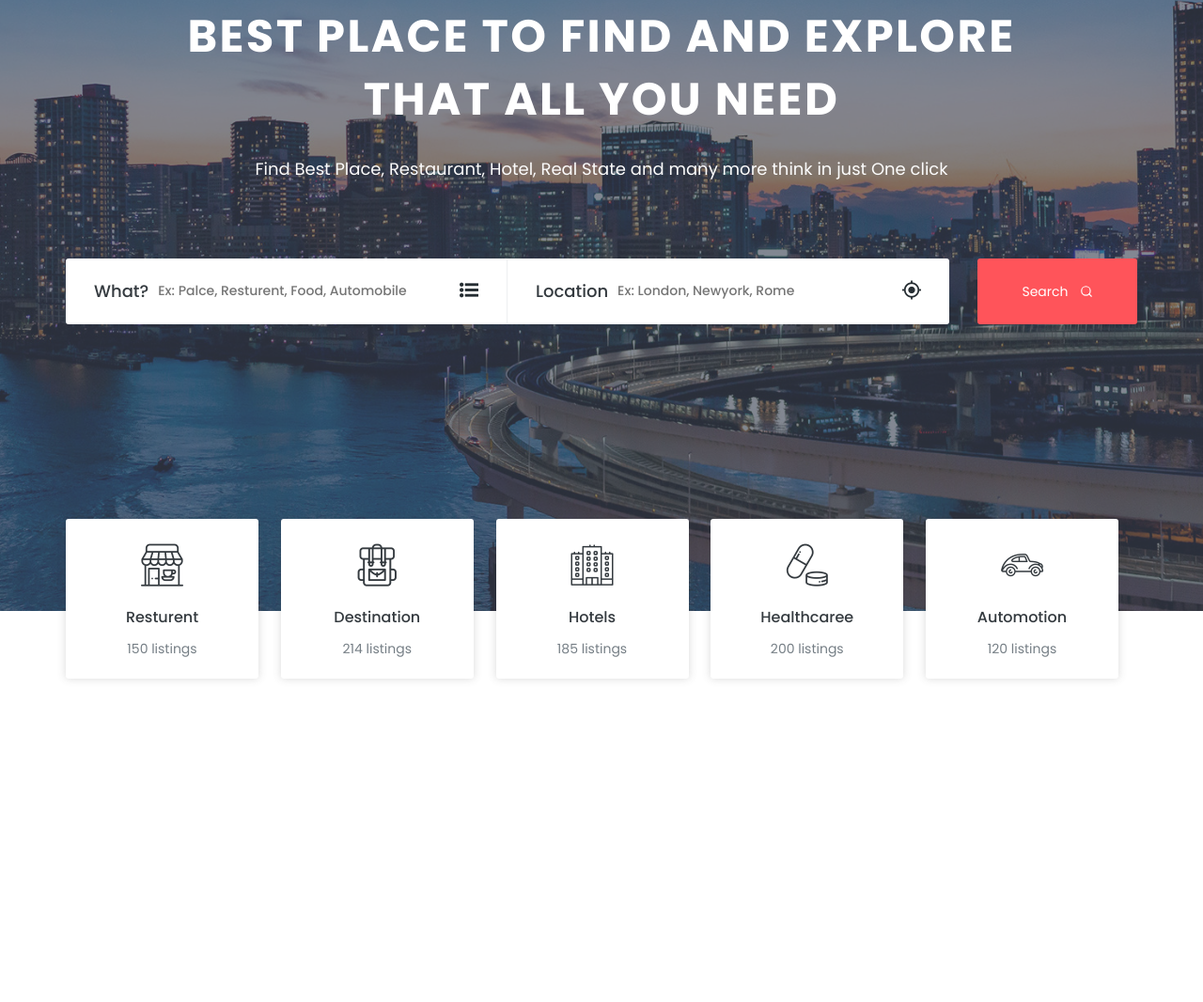
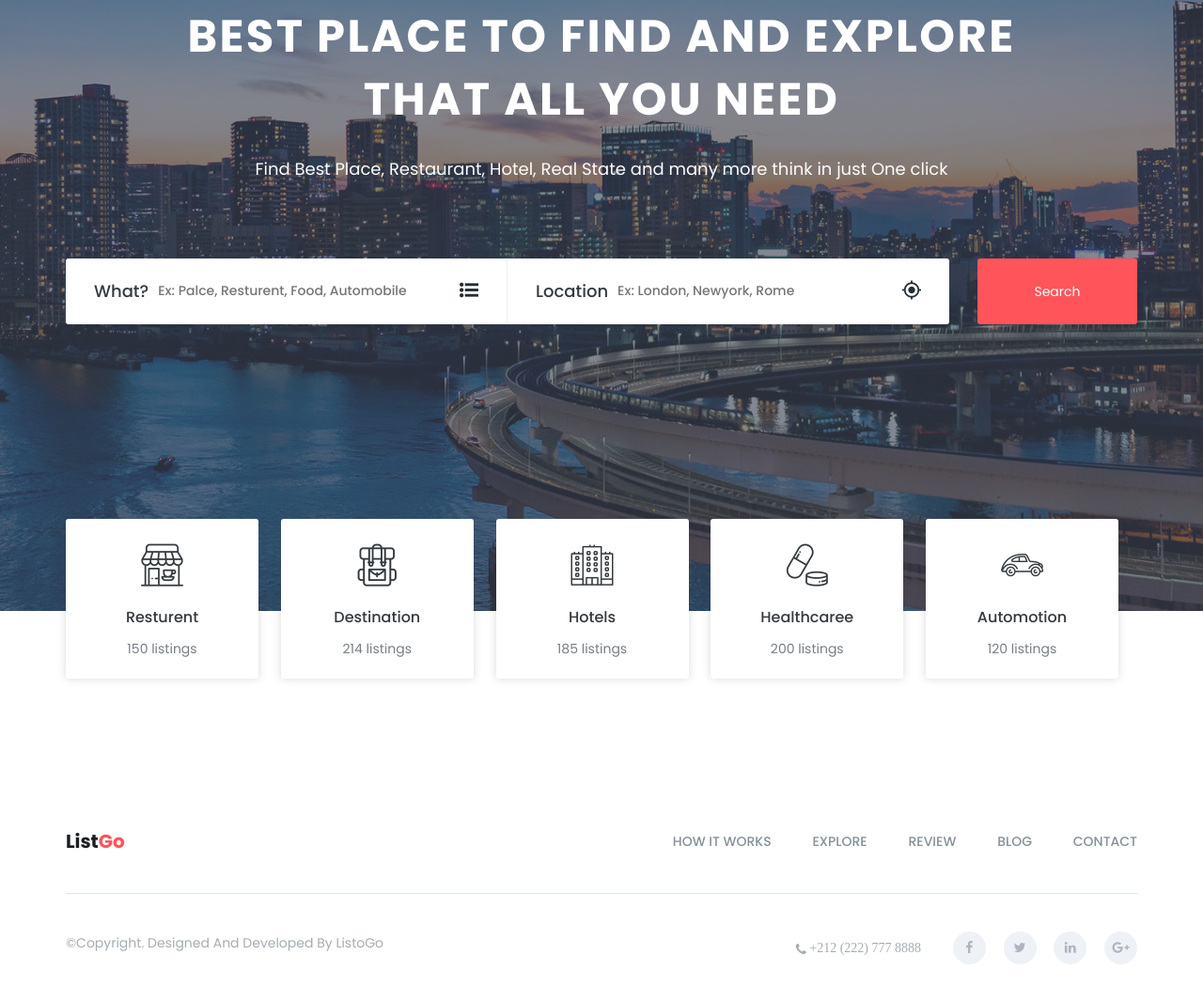
Before and after one commit to mustapha-moutaki/starter-listogo-v1.0, a plain HTML site: page home.html in a window 1280 px wide. Shown: the part 280-1346 px from the top of the page at 94% size. Before the commit the page ends 1120 px from the top, so only its background shows below. Drawn offline with nearby package versions, Linux system fonts and the light colour scheme.

```diff
--- a/blog.html
+++ b/blog.html
@@ -120,12 +120,12 @@
                     <!-- Collect the nav links, forms, and other content for toggling -->
                     <div class="collapse navbar-collapse menu-ui-design" id="navbar-menu">
                         <ul class="nav navbar-nav navbar-right" data-in="fadeInDown" data-out="fadeOutUp">
-                            <li class=" scroll active"><a href="#home">home</a></li>
-                            <li class="scroll"><a href="#works">how it works</a></li>
-                            <li class="scroll"><a href="#explore">explore</a></li>
-                            <li class="scroll"><a href="#reviews">review</a></li>
-                            <li class="scroll"><a href="#blog">blog</a></li>
-                            <li class="scroll"><a href="/contact.html">contact</a></li>
+                            <li class=" scroll active"><a href="home.html">home</a></li>
+                            <li class="scroll"><a href="hozItWork.html">how it works</a></li>
+                            <li class="scroll"><a href="explore.html">explore</a></li>
+                            <li class="scroll"><a href="review.html">review</a></li>
+                            <li class="scroll"><a href="blog.html">blog</a></li>
+                            <li class="scroll"><a href="contact.html">contact</a></li>
                         </ul><!--/.nav -->
                     </div><!-- /.navbar-collapse -->
                 </div><!--/.container-->
@@ -248,7 +248,7 @@
 
         <!-- Include all js compiled plugins (below), or include individual files as needed -->
 
-		<script src="assets/js/jquery.js"></script>
+		<!-- <script src="assets/js/jquery.js"></script> -->
 
         <!--modernizr.min.js-->
         <script src="https://cdnjs.cloudflare.com/ajax/libs/modernizr/2.8.3/modernizr.min.js"></script>
--- a/home.html
+++ b/home.html
@@ -238,10 +238,62 @@
         </div><!--/.container-->
 
     </section><!--/.list-topics-->
+           <!--footer start-->
+		<footer id="footer"  class="footer">
+			<div class="container">
+				<div class="footer-menu">
+		           	<div class="row">
+			           	<div class="col-sm-3">
+			           		 <div class="navbar-header">
+				                <a class="navbar-brand" href="index.html">List<span>Go</span></a>
+				            </div><!--/.navbar-header-->
+			           	</div>
+			           	<div class="col-sm-9">
+			           		<ul class="footer-menu-item">
+			                    <li class="scroll"><a href="hozItWork.html">how it works</a></li>
+			                    <li class="scroll"><a href="explore.html">explore</a></li>
+			                    <li class="scroll"><a href="review.html">review</a></li>
+			                    <li class="scroll"><a href="blog.html">blog</a></li>
+			                    <li class="scroll"><a href="contact.html">contact</a></li>
+
+			                </ul><!--/.nav -->
+			           	</div>
+		           </div>
+				</div>
+				<div class="hm-footer-copyright">
+					<div class="row">
+						<div class="col-sm-5">
+							<p>
+								&copy;copyright. designed and developed by <a href="#">ListoGo</a>
+							</p><!--/p-->
+						</div>
+						<div class="col-sm-7">
+							<div class="footer-social">
+								<span><i class="fa fa-phone"> +212 (222) 777 8888</i></span>
+								<a href="#"><i class="fa fa-facebook"></i></a>
+								<a href="#"><i class="fa fa-twitter"></i></a>
+								<a href="#"><i class="fa fa-linkedin"></i></a>
+								<a href="#"><i class="fa fa-google-plus"></i></a>
+							</div>
+						</div>
+					</div>
+
+				</div><!--/.hm-footer-copyright-->
+			</div><!--/.container-->
+
+			<div id="scroll-Top">
+				<div class="return-to-top">
+					<i class="fa fa-angle-up " id="scroll-top" data-toggle="tooltip" data-placement="top" title="" data-original-title="Back to Top" aria-hidden="true"></i>
+				</div>
+
+			</div><!--/.scroll-Top-->
+
+        </footer><!--/.footer-->
+		<!--footer end-->
 
     <!-- Include all js compiled plugins (below), or include individual files as needed -->
 
-		<script src="assets/js/jquery.js"></script>
+		<!-- <script src="assets/js/jquery.js"></script> -->
 
         <!--modernizr.min.js-->
         <script src="https://cdnjs.cloudflare.com/ajax/libs/modernizr/2.8.3/modernizr.min.js"></script>
```
Also changed, not shown: contact.html (+8 -7 lines), explore.html (+2 -2 lines), hozItWork.html (+1 -1 lines), review.html (+1 -1 lines).
